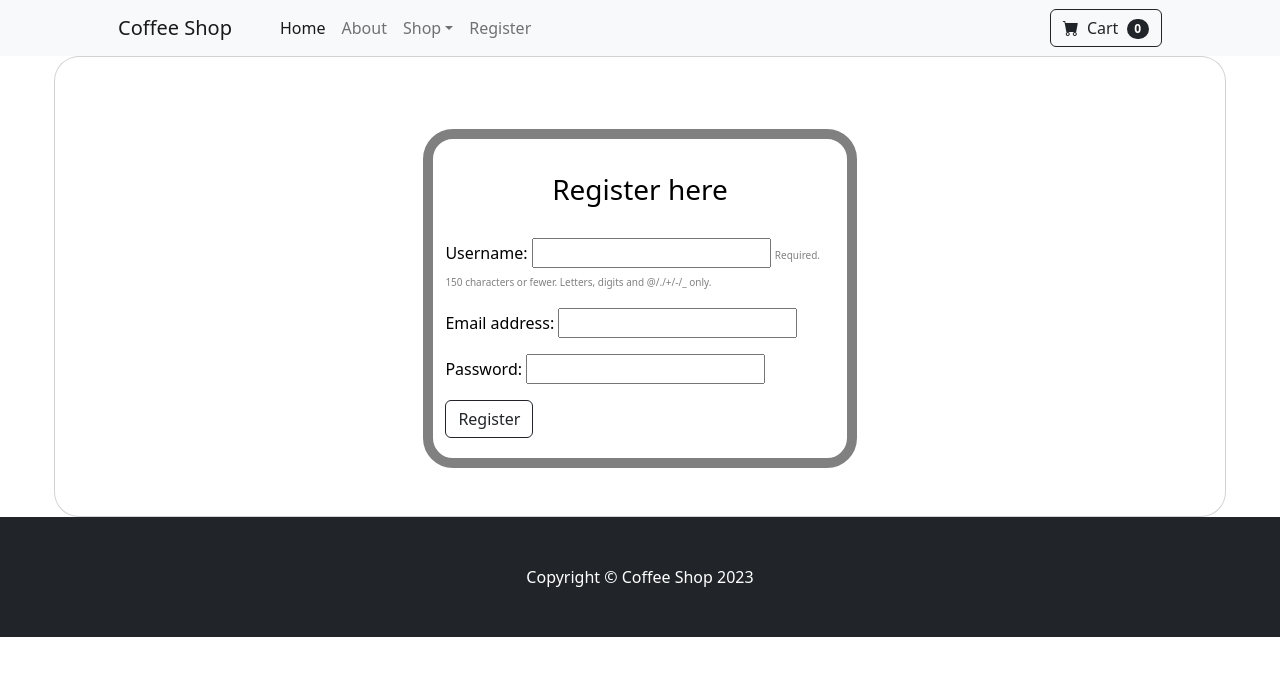
After one commit to Sanjivani-S/Coffee-Web-Shop-, a Django app: page /register/ in a window 1280 px wide. The commit adds this page. Shown: the top 676 px of the page. Run offline with Django 4.2, Linux system fonts and the light colour scheme; some libraries are stand-ins or nearby versions.

Commit message:
Registration pages completed

```diff
--- a/Coffee_Web_Shop/Coffee_Web_Shop/settings.py
+++ b/Coffee_Web_Shop/Coffee_Web_Shop/settings.py
@@ -37,7 +37,8 @@ INSTALLED_APPS = [
     'django.contrib.sessions',
     'django.contrib.messages',
     'django.contrib.staticfiles',
-    'app_Coffee_Web_Shop'
+    'app_Coffee_Web_Shop',
+    'crispy_forms'
 ]
 
 MIDDLEWARE = [
@@ -130,4 +131,6 @@ STATIC_URL = 'static/'
 DEFAULT_AUTO_FIELD = 'django.db.models.BigAutoField'
 
 #Crispy setting
+CRISPY_ALLOWED_TEMPLATE_PACKS = "bootstrap4"
+
 CRISPY_TEMPLATE_PACK='bootstrap4'
--- a/Coffee_Web_Shop/Coffee_Web_Shop/urls.py
+++ b/Coffee_Web_Shop/Coffee_Web_Shop/urls.py
@@ -22,4 +22,5 @@ urlpatterns = [
     path('admin/', admin.site.urls),
     path('shop/', views.shop, name="shop"),
     path('product_detail/', views.product_detail, name="product_detail"),
+    path('register/', views.register, name="register")
 ]
--- a/Coffee_Web_Shop/app_Coffee_Web_Shop/models.py
+++ b/Coffee_Web_Shop/app_Coffee_Web_Shop/models.py
@@ -22,7 +22,7 @@ class Customer(models.Model):
 #Order table - contains order_ID(primary key), user_ID(foreign key-Order_Details table), order_date, total_price
 class Order(models.Model):
     order_id = models.AutoField(primary_key = True)
-    user_id = models.ForeignKey(Customer, on_delete=models.CASCADE)
+    user_id = models.ForeignKey(User, on_delete=models.CASCADE)
     order_date = models.DateTimeField()
     total_price = models.DecimalField(max_digits=7, decimal_places=2)
 
--- /dev/null
+++ b/Coffee_Web_Shop/app_Coffee_Web_Shop/registration_form.py
@@ -0,0 +1,12 @@
+from django import forms
+from django.contrib.auth.models import User
+from .models import Customer
+
+
+
+class RegistrationForm(forms.ModelForm):
+    password = forms.CharField(widget=forms.PasswordInput())
+
+    class Meta():
+        model = User
+        fields = ('username','email','password')
--- /dev/null
+++ b/Coffee_Web_Shop/app_Coffee_Web_Shop/static/css/register.css
@@ -0,0 +1,17 @@
+.register_center{
+    text-align: center;
+
+
+
+}
+
+.errorlist li{
+    list-style-type: none;
+    color: red;
+    font-size: 10px;
+}
+
+.helptext{
+    color: grey;
+    font-size: 10px;
+}
--- a/Coffee_Web_Shop/app_Coffee_Web_Shop/templates/base.html
+++ b/Coffee_Web_Shop/app_Coffee_Web_Shop/templates/base.html
@@ -12,6 +12,7 @@
         <link href="https://cdn.jsdelivr.net/npm/bootstrap-icons@1.5.0/font/bootstrap-icons.css" rel="stylesheet" />
         <!-- Core theme CSS (includes Bootstrap)-->
         <link href="{% static 'css/shop.css' %}" rel="stylesheet">
+        <link href="{% static 'css/register.css' %}" rel="stylesheet">
     </head>
     <body>
         <nav class="navbar navbar-expand-lg navbar-light bg-light">
@@ -30,6 +31,7 @@
                                 <li><a class="dropdown-item" href="#!">Popular Items</a></li>
                                 <li><a class="dropdown-item" href="#!">New Arrivals</a></li>
                             </ul>
+                        <li class="nav-item"><a class="nav-link" href="{% url 'register'%}">Register</a></li>
                         </li>
                     </ul>
                     <form class="d-flex">
--- /dev/null
+++ b/Coffee_Web_Shop/app_Coffee_Web_Shop/templates/registration.html
@@ -0,0 +1,38 @@
+{% extends "base.html" %}
+ {% load crispy_forms_tags %}
+
+{% block content %}
+<div class="row d-flex justify-content-center align-items-center h-100">
+    <div class="col-lg-12 col-xl-11">
+      <div class="card text-black" style="border-radius: 25px;">
+        <div class="card-body p-md-5">
+          <div class="row justify-content-center">
+            <div class="col-md-10 col-lg-6 col-xl-5 order-2 order-lg-1">
+    <br>
+    <div class="container" text-align="center" style="border: 10px solid grey; border-radius: 30px; padding-bottom: 20px;">
+
+    {% if registered %}
+
+    <div class="register_center"><h3><br>Thank you for registering!</h3></div>
+
+    {% else %}
+
+    <div class="register_center"><h3><br>Register here</h1><br></div>
+            <form enctype="multipart/form-data" method="POST">
+            {% csrf_token %}
+            {{ regform.as_p }}
+
+            <input type="submit" value="Register" class="btn btn-outline-dark">
+        </form>
+    {% endif %}
+
+
+</div>
+</div>
+</div>
+</div>
+</div>
+</div>
+
+</div>
+{% endblock %}
--- a/Coffee_Web_Shop/app_Coffee_Web_Shop/views.py
+++ b/Coffee_Web_Shop/app_Coffee_Web_Shop/views.py
@@ -1,4 +1,7 @@
 from django.shortcuts import render
+from django.http import HttpResponseRedirect, HttpResponse
+from app_Coffee_Web_Shop.registration_form import RegistrationForm
+
 
 # Create your views here.
 
@@ -7,3 +10,28 @@ def shop(request):
 
 def product_detail(request):
     return render(request, 'product_detail.html')
+
+def register(request):
+    registered = False
+
+    if request.method == 'POST':
+        regform = RegistrationForm(request.POST)
+
+
+        if regform.is_valid():
+            user = regform.save()
+            user.set_password(user.password)
+            user.save()
+
+
+            registered = True
+
+        else:
+            print(regform.errors)
+
+    else:
+        regform = RegistrationForm()
+
+    return render(request,'registration.html',
+                    {'regform':regform,
+                     'registered':registered})
```
